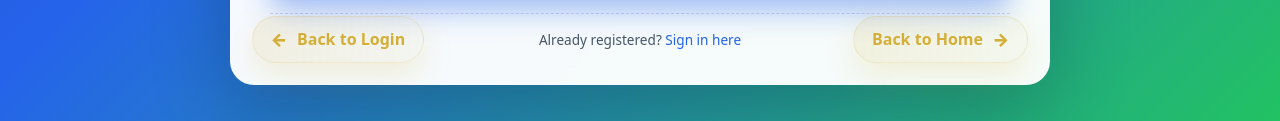
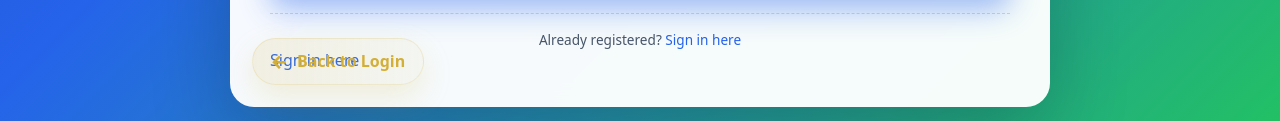
Before and after one commit to IBRAHIMUJULIUS-2003/SRM-dashboard, a plain HTML site: page register.html in a window 1280 px wide. Shown: the part 1306-1427 px from the top of the page. Drawn offline with Linux system fonts and the light colour scheme.

Commit message:
Update links in register.html for navigation

```diff
--- a/register.html
+++ b/register.html
@@ -122,8 +122,9 @@
                     Already registered? <a href="student-login.html">Sign in here</a>
                 </div>
                 <!-- Bottom fixed back links: left -> Back to Login, right -> Back to Home -->
-                <a href="student-login.html" class="back-link back-left"><span>&larr;</span> Back to Login</a>
-                <a href="index.html" class="back-link back-right">Back to Home <span>&rarr;</span></a>
+               <a href="index.html">Sign in here</a>
+<a href="index.html" class="back-link back-left"><span>&larr;</span> Back to Login</a>
+
             </section>
         </main>
     </div>
```
